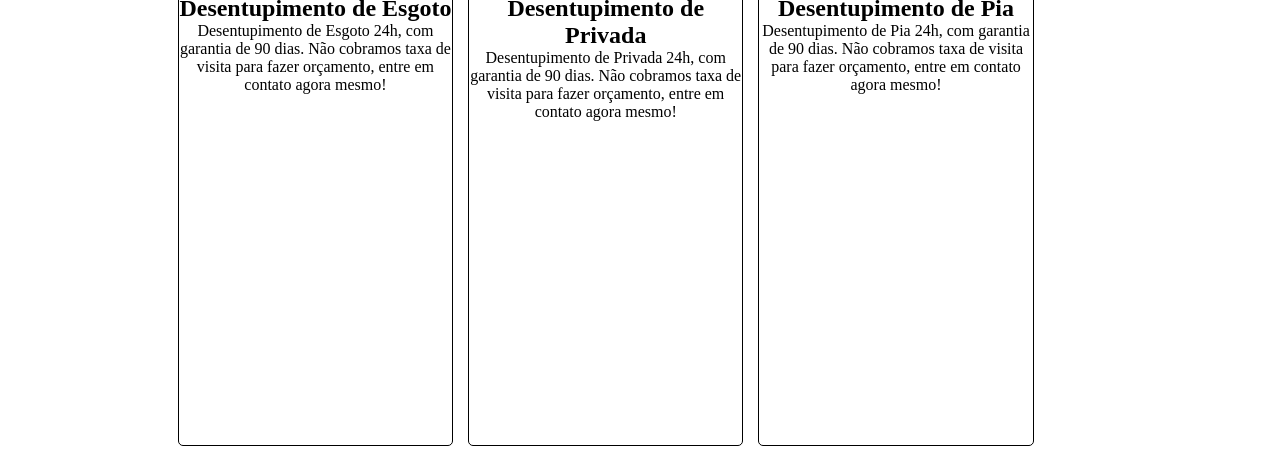
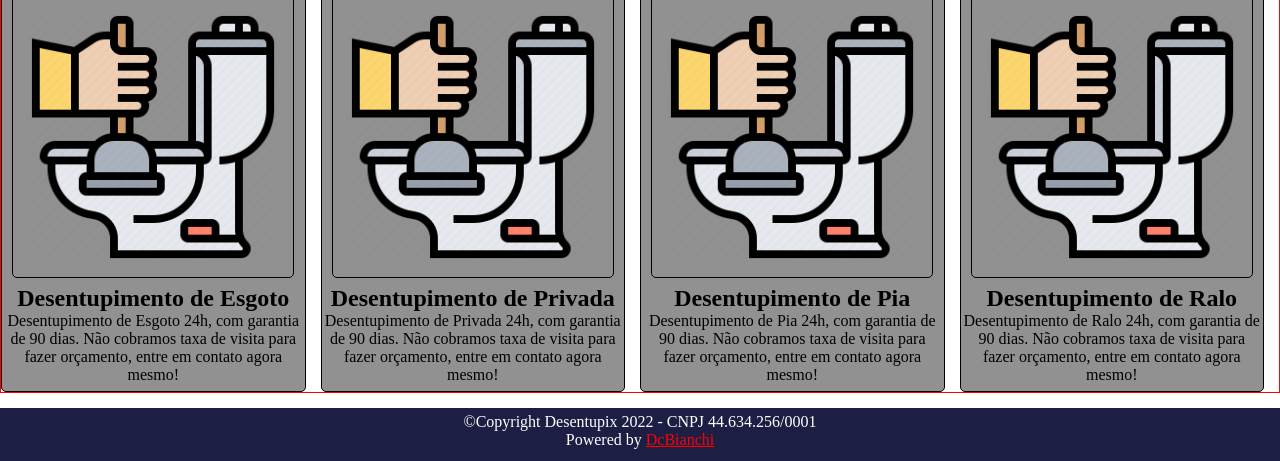
Before and after one commit to dcbianchi/Desentupix, a plain HTML site: page index.html in a window 1280 px wide. Shown: the part 71-532 px from the top of the page. Drawn offline with Linux system fonts and the light colour scheme.

Commit message:
Full Design update

```diff
--- a/css/style.css
+++ b/css/style.css
@@ -4,6 +4,7 @@
 * {
     margin: 0px;
     padding: 0px;
+    background:
 }
 
 
@@ -51,18 +52,30 @@
 *********************************************/
 
 .Content {
+    clear: both;
     text-align: center;
     align-items: center;
     display: flex;
+    border: solid red 1px;
+    margin: auto;
 }
 
 .Collum {
-    height: 450px;
+    height: 400px;
     width: 350px;
+    background: #919192;
     Border: 1px solid black;
     border-radius: 5px;
     float: Left;
-    margin: 15px 15px 0px 0px;
+    margin: 0px 15px 0px 0px;
+}
+
+.Img {
+    width: 250px;
+    padding: 15px;
+    border-radius: 5px;
+    border: solid black 1px;
+    margin: 5px 3px 3px 3px;
 }
 
 /********************************************
@@ -83,7 +96,7 @@
     padding: 5px;
     text-align: center;
     margin: 0 auto;
-    margin-top: 45px;
+    margin-top: 15px;
     background-color: #1D1E43;;
 }
 
--- a/index.html
+++ b/index.html
@@ -14,30 +14,40 @@
             <div class="Tipographic">
                 <img class="Logo" alt="Desentupix logo" src="img/Logo/DesentupixLogoWith.png">
             </div>
+
             <div class="Phone">
                 <img class="PhoneIcon" src="img/ligar.png">
                 (11) 3946-5756
             </div>
 
-              </div>
+        </div>
 
         <div class="Content">
             <div id="Collum1" class="Collum">
+                <img alt="Esgoto" class="Img" src="img/plunger icon.png">
                 <h2>Desentupimento de Esgoto</h2>
                     <p>Desentupimento de Esgoto 24h, com garantia de 90 dias. Não cobramos taxa de visita para fazer orçamento, entre em contato agora mesmo!
                 </p>
             </div>
 
             <div id="Collum2" class="Collum">
+                <img alt="Esgoto" class="Img" src="img/plunger icon.png">
                 <h2>Desentupimento de Privada</h2>
                 <p>Desentupimento de Privada 24h, com garantia de 90 dias. Não cobramos taxa de visita para fazer orçamento, entre em contato agora mesmo!</p>
             </div>
 
             <div id="Collum3" class="Collum">
+                <img alt="Esgoto" class="Img" src="img/plunger icon.png">
                 <h2>Desentupimento de Pia</h2>
                 <p>Desentupimento de Pia 24h, com garantia de 90 dias. Não cobramos taxa de visita para fazer orçamento, entre em contato agora mesmo!
                 </p>
+            </div>
 
+            <div id="Collum4" class="Collum">
+                <img alt="Esgoto" class="Img" src="img/plunger icon.png">
+                <h2>Desentupimento de Ralo</h2>
+                <p>Desentupimento de Ralo 24h, com garantia de 90 dias. Não cobramos taxa de visita para fazer orçamento, entre em contato agora mesmo!
+                </p>
             </div>
 
             <div class="Whatsapp">
```
Also changed, not shown: img/License free.txt (added), 4 other files.
